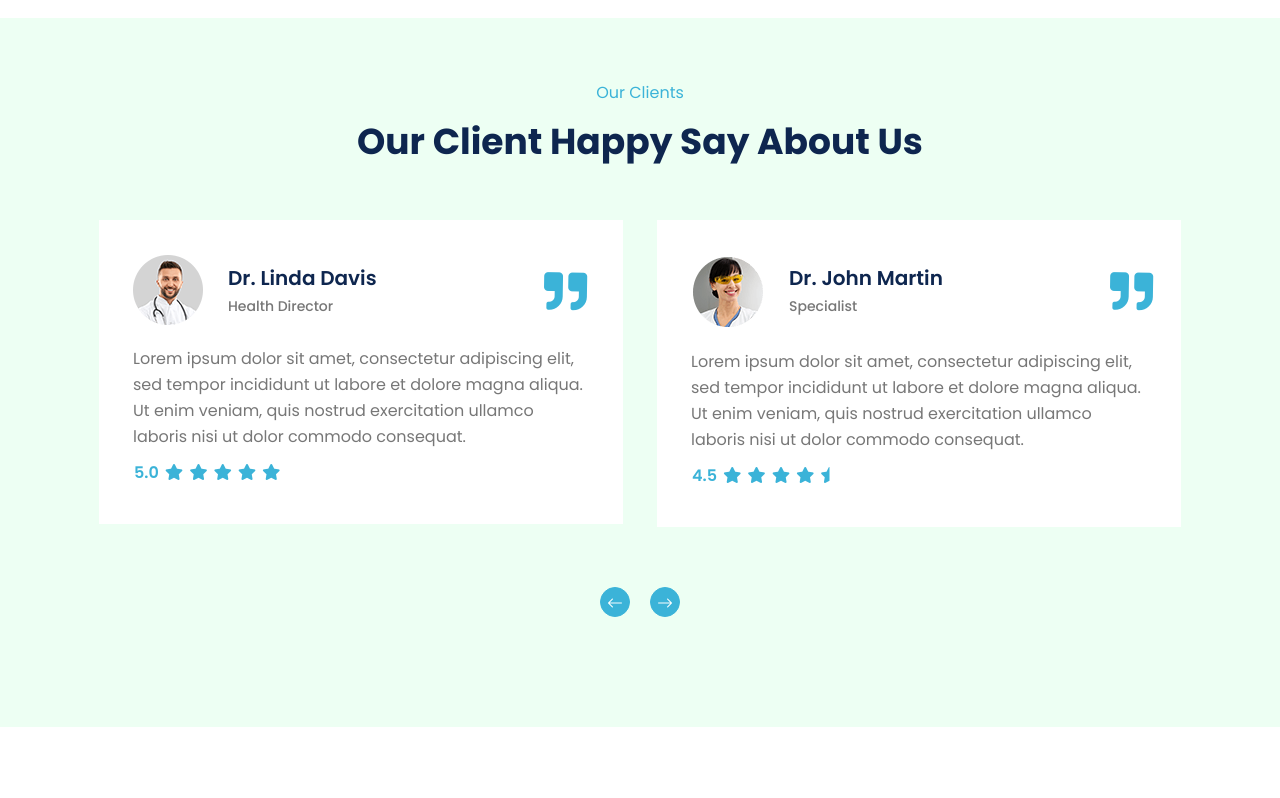
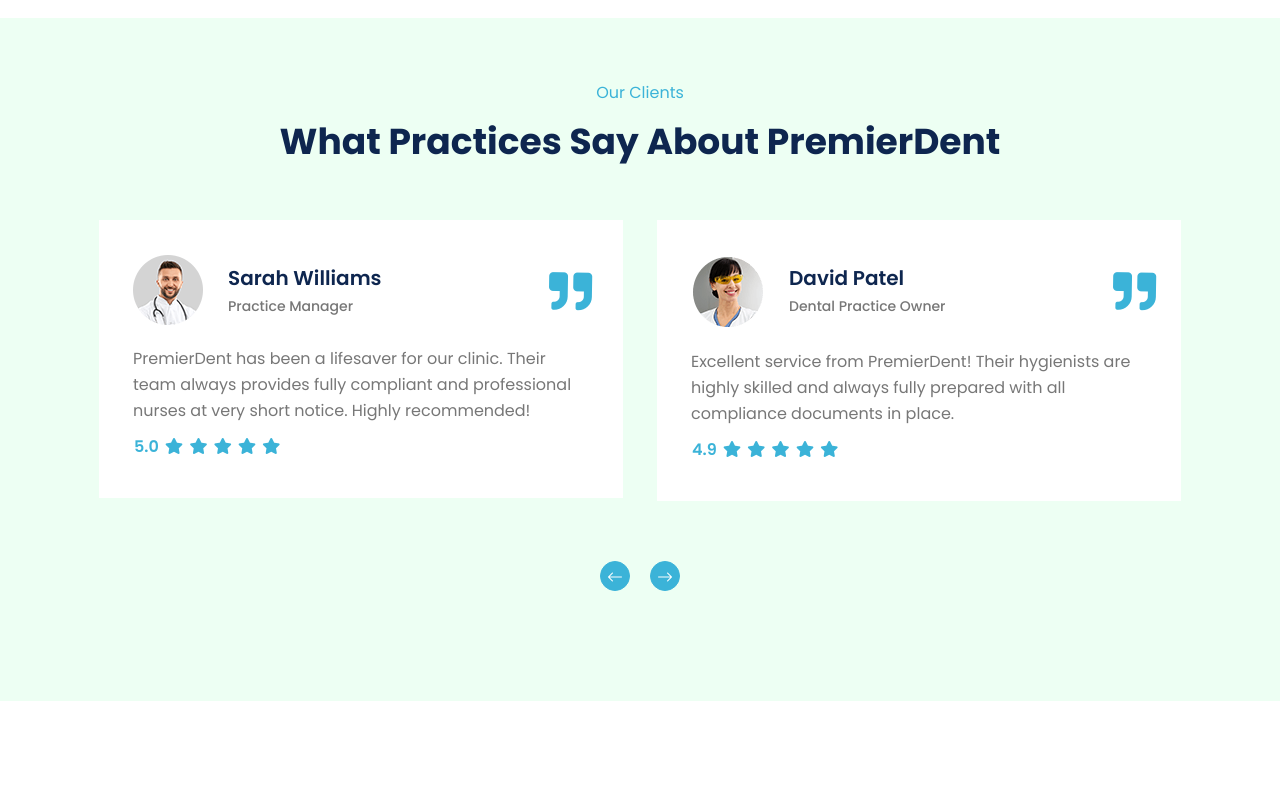
Before and after one commit to PremierDent/premierdent, a plain HTML site: page index.html in a window 1280 px wide. Shown: the part 5360-6158 px from the top of the page. Drawn offline with Linux system fonts and the light colour scheme; a web font is replaced by a local one.

Commit message:
commit and push - testimonial

```diff
--- a/index.html
+++ b/index.html
@@ -764,7 +764,7 @@
 			<div class="col-lg-12">
 				<div class="dentist-section-title">
 					<h5>Our Clients</h5>
-						<h1>Our Client Happy Say About Us</h1>
+					<h1>What Practices Say About PremierDent</h1>
 				</div>
 			</div>
 			<div class="testi_list owl-carousel">
@@ -775,11 +775,11 @@
 								<img src="assets/images/resource/testi1.png" alt="">
 							</div>
 							<div class="testi-title">
-									<h2> Dr. Linda Davis<span>Health Director</span></h2>
+								<h2>Sarah Williams<span>Practice Manager</span></h2>
 							</div>
 						</div>
 						<div class="testi-content">
-								<div class="testi-text">Lorem ipsum dolor sit amet, consectetur adipiscing elit, sed tempor incididunt ut labore et dolore magna aliqua. Ut enim veniam, quis nostrud exercitation ullamco laboris nisi ut dolor commodo consequat.</div>
+							<div class="testi-text">PremierDent has been a lifesaver for our clinic. Their team always provides fully compliant and professional nurses at very short notice. Highly recommended!</div>
 						</div>
 						<div class="reviews-rating">
 							<div class="testi-star">
@@ -790,7 +790,7 @@
 								<span class="fa fa-star"></span>
 								<span class="fa fa-star"></span>
 							</div>
-							</div><!-- reviews rating -->
+						</div>
 					</div>
 				</div>
 				<div class="col-lg-12">
@@ -800,22 +800,22 @@
 								<img src="assets/images/resource/testi2.png" alt="">
 							</div>
 							<div class="testi-title">
-									<h2> Dr. john Martin<span>Specialist</span></h2>
+								<h2>David Patel<span>Dental Practice Owner</span></h2>
 							</div>
 						</div>
 						<div class="testi-content">
-								<div class="testi-text">Lorem ipsum dolor sit amet, consectetur adipiscing elit, sed tempor incididunt ut labore et dolore magna aliqua. Ut enim veniam, quis nostrud exercitation ullamco laboris nisi ut dolor commodo consequat.</div>
+							<div class="testi-text">Excellent service from PremierDent! Their hygienists are highly skilled and always fully prepared with all compliance documents in place.</div>
 						</div>
 						<div class="reviews-rating">
 							<div class="testi-star">
-									<span>4.5</span>
+								<span>4.9</span>
 								<span class="fa fa-star"></span>
 								<span class="fa fa-star"></span>
 								<span class="fa fa-star"></span>
 								<span class="fa fa-star"></span>
-									<span class="fa fa-star-half"></span>
+								<span class="fa fa-star"></span>
 							</div>
-							</div><!-- reviews rating -->
+						</div>
 					</div>
 				</div>
 				<div class="col-lg-12">
@@ -825,11 +825,11 @@
 								<img src="assets/images/resource/testi1.png" alt="">
 							</div>
 							<div class="testi-title">
-									<h2> Dr. Linda Davis<span>Health Director</span></h2>
+								<h2>Emma Johnson<span>Lead Nurse</span></h2>
 							</div>
 						</div>
 						<div class="testi-content">
-								<div class="testi-text">Lorem ipsum dolor sit amet, consectetur adipiscing elit, sed tempor incididunt ut labore et dolore magna aliqua. Ut enim veniam, quis nostrud exercitation ullamco laboris nisi ut dolor commodo consequat.</div>
+							<div class="testi-text">As a nurse working with PremierDent, I feel supported, valued and always fully up to date with my CPD and GDC requirements.</div>
 						</div>
 						<div class="reviews-rating">
 							<div class="testi-star">
@@ -840,7 +840,7 @@
 								<span class="fa fa-star"></span>
 								<span class="fa fa-star"></span>
 							</div>
-							</div><!-- reviews rating -->
+						</div>
 					</div>
 				</div>
 				<div class="col-lg-12">
@@ -850,28 +850,29 @@
 								<img src="assets/images/resource/testi2.png" alt="">
 							</div>
 							<div class="testi-title">
-									<h2> Dr. john Martin<span>Specialist</span></h2>
+								<h2>Michael Green<span>Senior Dentist</span></h2>
 							</div>
 						</div>
 						<div class="testi-content">
-								<div class="testi-text">Lorem ipsum dolor sit amet, consectetur adipiscing elit, sed tempor incididunt ut labore et dolore magna aliqua. Ut enim veniam, quis nostrud exercitation ullamco laboris nisi ut dolor commodo consequat.</div>
+							<div class="testi-text">Always great service from PremierDent — their admin staff are friendly, organised, and respond quickly when I need cover for my practice.</div>
 						</div>
 						<div class="reviews-rating">
 							<div class="testi-star">
-									<span>4.5</span>
+								<span>4.8</span>
 								<span class="fa fa-star"></span>
 								<span class="fa fa-star"></span>
 								<span class="fa fa-star"></span>
 								<span class="fa fa-star"></span>
 								<span class="fa fa-star-half"></span>
 							</div>
-							</div><!-- reviews rating -->
 						</div>
 					</div>
 				</div>
 			</div>
 		</div>
 	</div>
+</div>
+
 
 	<!--==================================================-->
 	<!-- End Dentist Testimonial Section  -->
@@ -960,7 +961,7 @@
 								</div>
 								<div class="recent-post-text">
 									<h4><a href="#">5 Key CPD Courses Every Dental Nurse Needs</a></h4>
-									<span class="rcomment"><i class="far fa-calendar-alt"></i> Sep 03, 2023</span>
+									<span class="rcomment"><i class="far fa-calendar-alt"></i> Sep 03, 2024</span>
 								</div>
 							</div>
 							<div class="recent-post-item">
@@ -969,7 +970,7 @@
 								</div>
 								<div class="recent-post-text">
 									<h4><a href="#">How PremierDent Supports London Clinics</a></h4>
-									<span class="rcomment"><i class="far fa-calendar-alt"></i> Sep 03, 2023</span>
+									<span class="rcomment"><i class="far fa-calendar-alt"></i> Sep 03, 2024</span>
 								</div>
 							</div>
 						</div>
```
Lines whose indentation alone changed are shown as unchanged.
